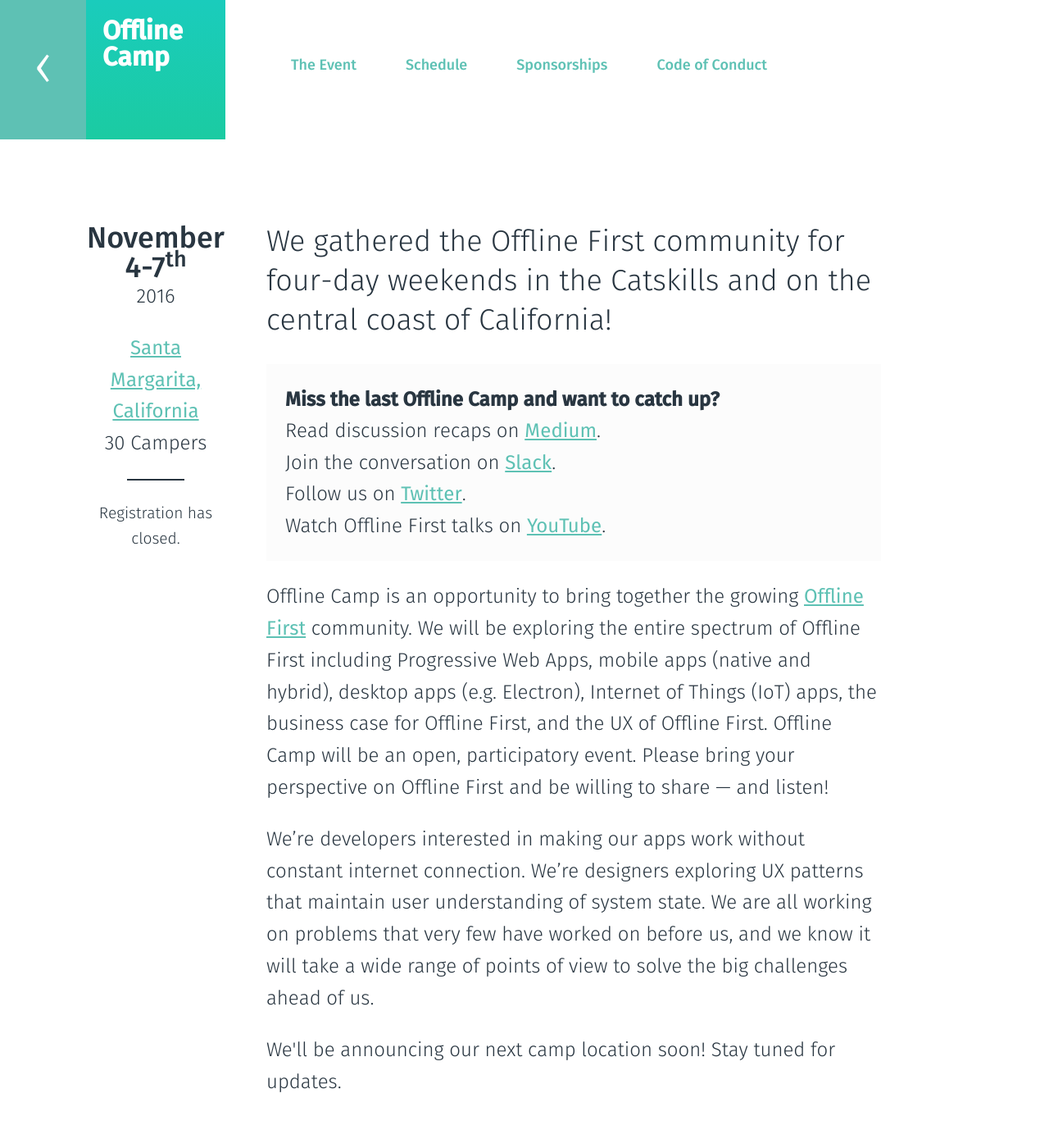
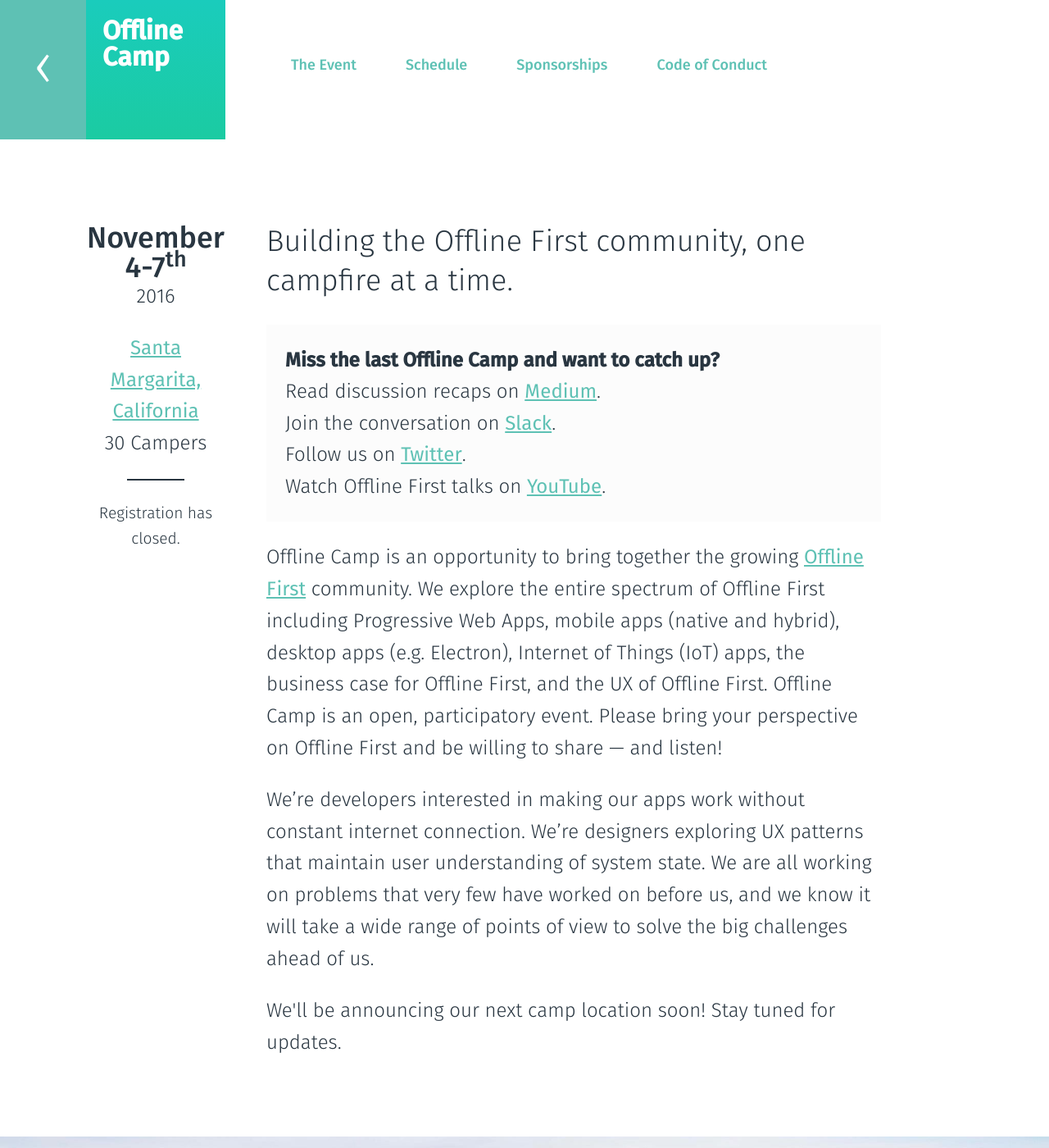
Before and after one commit to offlinefirst/offlinefirst.org, a Jekyll site: the page built from camp/index.html, in a window 1280 px wide and 1400 px high. Shown: the whole window at 82% size. Built offline with Jekyll 4.4.1, drawn with Linux system fonts in a browser that asks for light colours; comment, search, counter and statistics services are not loaded.

Commit message:
Updated header slogan
and changed tense in para

```diff
--- a/camp/index.html
+++ b/camp/index.html
@@ -28,8 +28,7 @@ root_path:  ../
 
 <div class="main">
   <h2>
-    We gathered the Offline First community for four-day
-    weekends in the Catskills and on the central coast of California!
+    Building the Offline First community, one campfire at a time.
   </h2>
 
   <p style="background: #FCFCFC; border: 3px solid #FCFCFC; padding: 20px;"><b>Miss the last Offline Camp and want to catch up?</b>
@@ -41,9 +40,9 @@ root_path:  ../
 
   <p>
     Offline Camp is an opportunity to bring together the growing <a href="http://www.offlinefirst.org" target="_blank">Offline First</a> community.
-    We will be exploring the entire spectrum of Offline First including Progressive Web Apps,
+    We explore the entire spectrum of Offline First including Progressive Web Apps,
     mobile apps (native and hybrid), desktop apps (e.g. Electron), Internet of Things (IoT) apps,
-    the business case for Offline First, and the UX of Offline First. Offline Camp will be an open,
+    the business case for Offline First, and the UX of Offline First. Offline Camp is an open,
     participatory event. Please bring your perspective on Offline First and be willing to share —
     and listen!
   </p>
```
